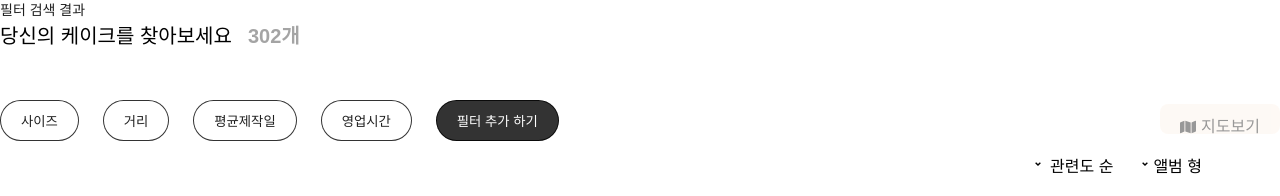
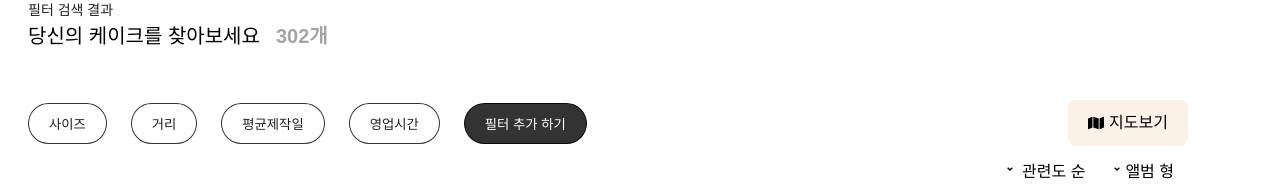
Before and after one commit to Yapp-17th/Web_1_Client, a React (Create React App) app: page /store/cake/search in a window 1280 px wide. Shown: the top 196 px of the page. Built offline with nearby package versions, Linux system fonts and the light colour scheme.

Commit message:
make warpper for fix size

```diff
--- a/src/components/component/SearchPage.tsx
+++ b/src/components/component/SearchPage.tsx
@@ -69,7 +69,8 @@ function SearchPage({ cakeCount }: SearchProps) {
 export default SearchPage;
 
 const Wrapper = styled.div`
-  /* max-width: 384px; */
+  width: 1224px;
+  margin: 0 auto;
 `;
 const FindCakeCount = styled.span`
   color: #1f1f1f;
@@ -103,9 +104,7 @@ const CakeInfo = styled.div`
 const Map = styled.div`
     display: inline-flex;
     align-items: flex-start;
-    height: 1rem;
-    opacity: 0.4;
-    margin-left: 1rem;
+    margin-right : 4rem;
     border-radius: 8px;
     background-color: #fcf1e7;
     padding: 15px 20px;
--- a/src/pages/CakeSearch/CakeSearch.tsx
+++ b/src/pages/CakeSearch/CakeSearch.tsx
@@ -5,7 +5,7 @@ import SearchPage from '../../components/component/SearchPage'
 const CakeSearchPage = () => {
   return (
     <>
-      <SearchPage cakeCount={302}/>
+        <SearchPage cakeCount={302}/>
     </>
   )
 
```
